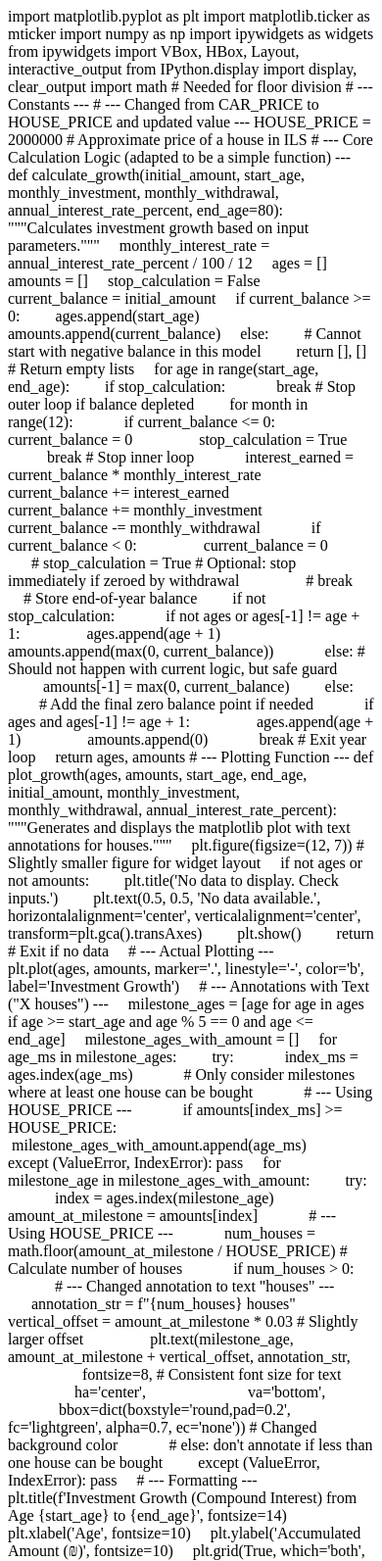
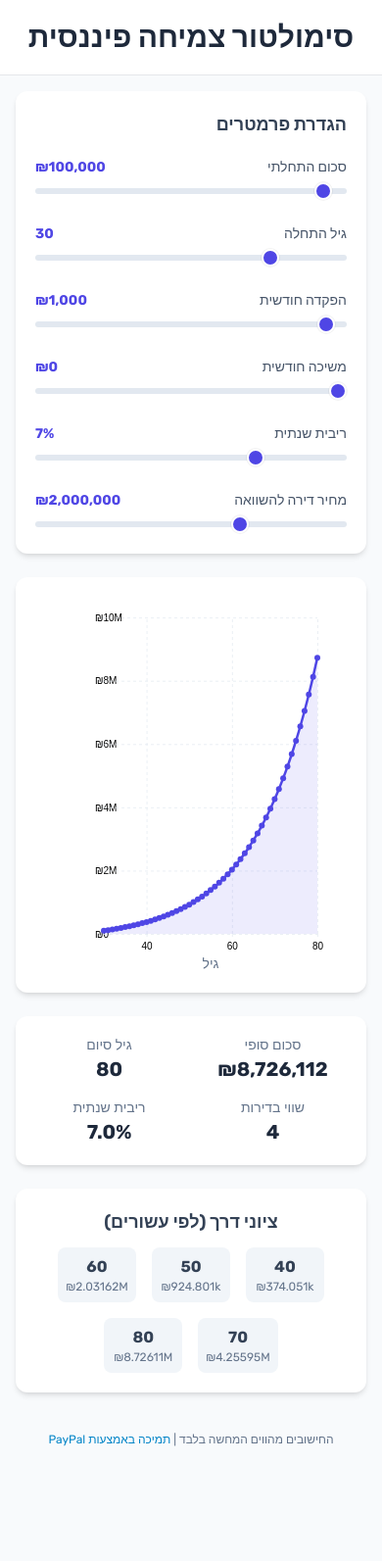
Before and after one commit to MeirLevin1/Investment-calculator, a plain HTML site: page index.html in a window 390 px wide. Shown: the top 1593 px of the page at 98% size. After the commit the page ends 1517 px from the top, so only its background shows below. Drawn offline with nearby package versions, Linux system fonts and the light colour scheme.

Commit message:
Update index.html

```diff
--- a/index.html
+++ b/index.html
@@ -1,220 +1,315 @@
-import matplotlib.pyplot as plt
-import matplotlib.ticker as mticker
-import numpy as np
-import ipywidgets as widgets
-from ipywidgets import VBox, HBox, Layout, interactive_output
-from IPython.display import display, clear_output
-import math # Needed for floor division
+<!DOCTYPE html>
+<html lang="he" dir="rtl">
+<head>
+    <meta charset="UTF-8">
+    <meta name="viewport" content="width=device-width, initial-scale=1.0">
+    <title>מחשבון צמיחת השקעות | סימולטור פיננסי</title>
+    <script src="https://cdn.tailwindcss.com"></script>
+    <script src="https://d3js.org/d3.v7.min.js"></script>
+    <link rel="preconnect" href="https://fonts.googleapis.com">
+    <link rel="preconnect" href="https://fonts.gstatic.com" crossorigin>
+    <link href="https://fonts.googleapis.com/css2?family=Rubik:wght@400;500;700&display=swap" rel="stylesheet">
+    <style>
+        body {
+            font-family: 'Rubik', sans-serif;
+            background-color: #f8fafc; /* Tailwind: slate-50 */
+        }
+        /* Custom Slider Styles */
+        .slider {
+            -webkit-appearance: none;
+            appearance: none;
+            width: 100%;
+            height: 6px;
+            background: #e2e8f0; /* slate-200 */
+            border-radius: 3px;
+            outline: none;
+            transition: opacity .2s;
+        }
+        .slider::-webkit-slider-thumb {
+            -webkit-appearance: none;
+            appearance: none;
+            width: 18px;
+            height: 18px;
+            background: #4f46e5; /* indigo-600 */
+            cursor: pointer;
+            border-radius: 50%;
+            border: 2px solid white;
+            box-shadow: 0 0 0 1px rgba(0,0,0,0.05);
+        }
+        .slider::-moz-range-thumb {
+            width: 18px;
+            height: 18px;
+            background: #4f46e5; /* indigo-600 */
+            cursor: pointer;
+            border-radius: 50%;
+            border: 2px solid white;
+            box-shadow: 0 0 0 1px rgba(0,0,0,0.05);
+        }
+        .ui-panel {
+            background-color: white;
+            padding: 1.25rem;
+            border-radius: 0.75rem;
+            box-shadow: 0 4px 6px -1px rgb(0 0 0 / 0.1), 0 2px 4px -2px rgb(0 0 0 / 0.1);
+        }
+        .tooltip {
+            position: absolute;
+            text-align: center;
+            padding: 8px;
+            font-size: 12px;
+            background: #1f2937; /* gray-800 */
+            color: white;
+            border: 0px;
+            border-radius: 8px;
+            pointer-events: none;
+            opacity: 0;
+            transition: opacity 0.2s;
+            direction: ltr;
+        }
+    </style>
+</head>
+<body class="bg-slate-50">
 
-# --- Constants ---
-# --- Changed from CAR_PRICE to HOUSE_PRICE and updated value ---
-HOUSE_PRICE = 2000000 # Approximate price of a house in ILS
+    <header class="py-5 text-center border-b bg-white sticky top-0 z-10">
+        <h1 class="text-3xl font-bold text-slate-800">סימולטור צמיחה פיננסית</h1>
+    </header>
 
-# --- Core Calculation Logic (adapted to be a simple function) ---
-def calculate_growth(initial_amount, start_age, monthly_investment, monthly_withdrawal, annual_interest_rate_percent, end_age=80):
-    """Calculates investment growth based on input parameters."""
-    monthly_interest_rate = annual_interest_rate_percent / 100 / 12
-    ages = []
-    amounts = []
-    stop_calculation = False
+    <main class="p-4 sm:p-6 lg:p-8 max-w-7xl mx-auto">
+        <div class="grid grid-cols-1 lg:grid-cols-3 gap-6">
 
-    current_balance = initial_amount
-    if current_balance >= 0:
-        ages.append(start_age)
-        amounts.append(current_balance)
-    else:
-        # Cannot start with negative balance in this model
-        return [], [] # Return empty lists
+            <!-- Input Controls Column -->
+            <div class="lg:col-span-1 ui-panel self-start lg:sticky lg:top-28">
+                <h2 class="text-lg font-semibold text-slate-700 mb-5">הגדרת פרמטרים</h2>
+                <div class="space-y-6">
+                    <div>
+                        <label for="initialAmountSlider" class="flex justify-between text-sm font-medium text-slate-600">
+                            <span>סכום התחלתי</span>
+                            <span id="initialAmountValue" class="font-semibold text-indigo-600"></span>
+                        </label>
+                        <input type="range" id="initialAmountSlider" min="0" max="2000000" step="5000" value="100000" class="slider mt-2">
+                    </div>
+                    <div>
+                        <label for="startAgeSlider" class="flex justify-between text-sm font-medium text-slate-600">
+                            <span>גיל התחלה</span>
+                            <span id="startAgeValue" class="font-semibold text-indigo-600"></span>
+                        </label>
+                        <input type="range" id="startAgeSlider" min="18" max="70" step="1" value="30" class="slider mt-2">
+                    </div>
+                    <div>
+                        <label for="monthlyInvestmentSlider" class="flex justify-between text-sm font-medium text-slate-600">
+                            <span>הפקדה חודשית</span>
+                             <span id="monthlyInvestmentValue" class="font-semibold text-indigo-600"></span>
+                        </label>
+                        <input type="range" id="monthlyInvestmentSlider" min="0" max="25000" step="500" value="1000" class="slider mt-2">
+                    </div>
+                    <div>
+                        <label for="monthlyWithdrawalSlider" class="flex justify-between text-sm font-medium text-slate-600">
+                            <span>משיכה חודשית</span>
+                            <span id="monthlyWithdrawalValue" class="font-semibold text-indigo-600"></span>
+                        </label>
+                        <input type="range" id="monthlyWithdrawalSlider" min="0" max="25000" step="500" value="0" class="slider mt-2">
+                    </div>
+                    <div>
+                        <label for="annualRateSlider" class="flex justify-between text-sm font-medium text-slate-600">
+                            <span>ריבית שנתית</span>
+                            <span id="annualRateValue" class="font-semibold text-indigo-600"></span>
+                        </label>
+                        <input type="range" id="annualRateSlider" min="0" max="25" step="0.1" value="7.0" class="slider mt-2">
+                    </div>
+                     <div>
+                        <label for="housePriceSlider" class="flex justify-between text-sm font-medium text-slate-600">
+                            <span>מחיר דירה להשוואה</span>
+                            <span id="housePriceValue" class="font-semibold text-indigo-600"></span>
+                        </label>
+                        <input type="range" id="housePriceSlider" min="500000" max="5000000" step="50000" value="2000000" class="slider mt-2">
+                    </div>
+                </div>
+            </div>
 
-    for age in range(start_age, end_age):
-        if stop_calculation:
-            break # Stop outer loop if balance depleted
+            <!-- Chart and Summary Column -->
+            <div class="lg:col-span-2 space-y-6">
+                <div id="chartContainerWrapper" class="ui-panel">
+                    <div id="chartContainer" class="w-full h-96">
+                       <svg id="growthChart" class="w-full h-full"></svg>
+                    </div>
+                </div>
+                <div id="summary" class="ui-panel grid grid-cols-2 md:grid-cols-4 gap-4 text-center">
+                    <!-- Summary data will be injected here -->
+                </div>
+                <div id="milestonePanel" class="ui-panel">
+                    <h2 class="text-lg font-semibold text-slate-700 mb-3 text-center">ציוני דרך (לפי עשורים)</h2>
+                    <div id="milestoneList" class="flex items-center justify-center gap-4 flex-wrap">
+                        <!-- Milestone data will be injected here -->
+                    </div>
+                </div>
+            </div>
+        </div>
+    </main>
 
-        for month in range(12):
-            if current_balance <= 0:
-                current_balance = 0
-                stop_calculation = True
-                break # Stop inner loop
+    <footer class="text-center text-xs text-slate-500 py-6">
+        החישובים מהווים המחשה בלבד |
+        <a href="https://paypal.me/YourPayPalUsername" target="_blank" rel="noopener noreferrer" class="text-sky-600 hover:underline">תמיכה באמצעות PayPal</a>
+    </footer>
 
-            interest_earned = current_balance * monthly_interest_rate
-            current_balance += interest_earned
-            current_balance += monthly_investment
-            current_balance -= monthly_withdrawal
+    <script>
+        // --- Core Calculation Logic ---
+        function calculateGrowth(params) {
+            const { initialAmount, startAge, monthlyInvestment, monthlyWithdrawal, annualRate } = params;
+            const monthlyInterestRate = annualRate / 100 / 12;
+            const data = [];
+            let stopCalculation = false;
+            let currentBalance = initialAmount;
 
-            if current_balance < 0:
-                current_balance = 0
-                # stop_calculation = True # Optional: stop immediately if zeroed by withdrawal
-                # break
+            if (currentBalance >= 0) {
+                data.push({ age: startAge, amount: currentBalance });
+            } else {
+                return [];
+            }
 
-        # Store end-of-year balance
-        if not stop_calculation:
-            if not ages or ages[-1] != age + 1:
-                ages.append(age + 1)
-                amounts.append(max(0, current_balance))
-            else: # Should not happen with current logic, but safe guard
-                 amounts[-1] = max(0, current_balance)
-        else:
-            # Add the final zero balance point if needed
-            if ages and ages[-1] != age + 1:
-                ages.append(age + 1)
-                amounts.append(0)
-            break # Exit year loop
+            for (let age = startAge; age < 80; age++) {
+                if (stopCalculation) break;
+                for (let month = 0; month < 12; month++) {
+                    if (currentBalance <= 0) {
+                        currentBalance = 0;
+                        stopCalculation = true;
+                        break;
+                    }
+                    currentBalance += (currentBalance * monthlyInterestRate) + monthlyInvestment - monthlyWithdrawal;
+                    if (currentBalance < 0) currentBalance = 0;
+                }
+                const currentAgeData = { age: age + 1, amount: Math.max(0, currentBalance) };
+                if (!stopCalculation) {
+                    data.push(currentAgeData);
+                } else {
+                    const lastDataPoint = data[data.length - 1];
+                    if(lastDataPoint.age < currentAgeData.age) data.push(currentAgeData);
+                    else lastDataPoint.amount = 0;
+                    break;
+                }
+            }
+            return data;
+        }
 
-    return ages, amounts
+        // --- D3 Plotting Function ---
+        function plotGrowth(data, params, tooltip) {
+            const { startAge, housePrice } = params;
+            const chartContainer = document.getElementById('chartContainer');
+            const svgEl = d3.select("#growthChart");
+            svgEl.selectAll("*").remove();
 
-# --- Plotting Function ---
-def plot_growth(ages, amounts, start_age, end_age, initial_amount, monthly_investment, monthly_withdrawal, annual_interest_rate_percent):
-    """Generates and displays the matplotlib plot with text annotations for houses."""
-    plt.figure(figsize=(12, 7)) # Slightly smaller figure for widget layout
+            if (!data || data.length === 0 || !chartContainer.clientWidth) {
+                svgEl.append("text").attr("x", "50%").attr("y", "50%").attr("text-anchor", "middle").attr("class", "fill-slate-500").text("התאם את הפרמטרים כדי להציג את התחזית");
+                return;
+            }
 
-    if not ages or not amounts:
-        plt.title('No data to display. Check inputs.')
-        plt.text(0.5, 0.5, 'No data available.', horizontalalignment='center', verticalalignment='center', transform=plt.gca().transAxes)
-        plt.show()
-        return # Exit if no data
+            const containerWidth = chartContainer.clientWidth;
+            const containerHeight = chartContainer.clientHeight;
+            const margin = { top: 20, right: 30, bottom: 40, left: 70 };
+            const width = containerWidth - margin.left - margin.right;
+            const height = containerHeight - margin.top - margin.bottom;
 
-    # --- Actual Plotting ---
-    plt.plot(ages, amounts, marker='.', linestyle='-', color='b', label='Investment Growth')
+            const g = svgEl.append("g").attr("transform", `translate(${margin.left},${margin.top})`);
+            const xScale = d3.scaleLinear().domain([startAge, 80]).range([0, width]);
+            const yScale = d3.scaleLinear().domain([0, Math.max(1, d3.max(data, d => d.amount) * 1.15, housePrice)]).range([height, 0]);
 
-    # --- Annotations with Text ("X houses") ---
-    milestone_ages = [age for age in ages if age >= start_age and age % 5 == 0 and age <= end_age]
-    milestone_ages_with_amount = []
-    for age_ms in milestone_ages:
-        try:
-            index_ms = ages.index(age_ms)
-            # Only consider milestones where at least one house can be bought
-            # --- Using HOUSE_PRICE ---
-            if amounts[index_ms] >= HOUSE_PRICE:
-                 milestone_ages_with_amount.append(age_ms)
-        except (ValueError, IndexError): pass
+            g.append("g").attr("transform", `translate(0,${height})`)
+                .call(d3.axisBottom(xScale).ticks(Math.max(2, Math.floor(width / 80))).tickFormat(d3.format("d")));
+            g.append("text").attr("text-anchor", "middle").attr("x", width / 2).attr("y", height + margin.bottom - 5).text("גיל").attr("class", "text-sm fill-slate-500");
 
-    for milestone_age in milestone_ages_with_amount:
-        try:
-            index = ages.index(milestone_age)
-            amount_at_milestone = amounts[index]
-            # --- Using HOUSE_PRICE ---
-            num_houses = math.floor(amount_at_milestone / HOUSE_PRICE) # Calculate number of houses
+            g.append("g").call(d3.axisLeft(yScale).ticks(5).tickFormat(d => `₪${d3.format("~s")(d).replace('G', 'B').replace('M','M')}`));
 
-            if num_houses > 0:
-                # --- Changed annotation to text "houses" ---
-                annotation_str = f"{num_houses} houses"
+            g.append("g").attr("class", "grid").attr("transform", `translate(0,${height})`).call(d3.axisBottom(xScale).tickSize(-height).tickFormat("").ticks(Math.max(2, Math.floor(width/80))));
+            g.append("g").attr("class", "grid").call(d3.axisLeft(yScale).tickSize(-width).tickFormat("").ticks(5));
+            d3.selectAll(".grid path").remove();
+            d3.selectAll(".grid line").attr("stroke", "#e2e8f0").attr("stroke-opacity", 0.7).attr("stroke-dasharray", "3 3");
 
-                vertical_offset = amount_at_milestone * 0.03 # Slightly larger offset
-                plt.text(milestone_age, amount_at_milestone + vertical_offset, annotation_str,
-                         fontsize=8, # Consistent font size for text
-                         ha='center',
-                         va='bottom',
-                         bbox=dict(boxstyle='round,pad=0.2', fc='lightgreen', alpha=0.7, ec='none')) # Changed background color
-            # else: don't annotate if less than one house can be bought
-        except (ValueError, IndexError): pass
+            const area = d3.area().x(d => xScale(d.age)).y0(height).y1(d => yScale(d.amount)).curve(d3.curveMonotoneX);
+            g.append("path").datum(data).attr("fill", "#4f46e5").attr("fill-opacity", 0.1).attr("d", area);
 
-    # --- Formatting ---
-    plt.title(f'Investment Growth (Compound Interest) from Age {start_age} to {end_age}', fontsize=14)
-    plt.xlabel('Age', fontsize=10)
-    plt.ylabel('Accumulated Amount (₪)', fontsize=10)
-    plt.grid(True, which='both', linestyle='--', linewidth=0.5)
+            const line = d3.line().x(d => xScale(d.age)).y(d => yScale(d.amount)).curve(d3.curveMonotoneX);
+            g.append("path").datum(data).attr("fill", "none").attr("stroke", "#4f46e5").attr("stroke-width", 2.5).attr("d", line);
 
-    ax = plt.gca()
-    ax.yaxis.set_major_formatter(mticker.FuncFormatter(lambda x, p: format(int(x), ',')))
+            g.selectAll(".dot").data(data).enter().append("circle").attr("fill", "#4f46e5")
+                .attr("cx", d => xScale(d.age)).attr("cy", d => yScale(d.amount)).attr("r", 3)
+                .on("mouseover", (event, d) => {
+                    tooltip.transition().duration(200).style("opacity", 1);
+                    tooltip.html(`גיל: ${d.age}<br/>סכום: ₪${d3.format(",.0f")(d.amount)}`)
+                        .style("left", (event.pageX + 10) + "px").style("top", (event.pageY - 15) + "px");
+                }).on("mouseout", () => tooltip.transition().duration(500).style("opacity", 0));
+        }
 
-    min_y = min(amounts) if amounts else 0
-    max_y = max(amounts) if amounts else 1
-    # --- Adjust max Y based on HOUSE_PRICE ---
-    if max_y < 1: max_y = 5 * HOUSE_PRICE # Adjust max Y if needed based on house price
-    ax.set_ylim(bottom=min(0, min_y * 1.1), top=max_y * 1.15) # Increased top padding
+        // --- Main App Logic ---
+        document.addEventListener('DOMContentLoaded', () => {
+            const tooltip = d3.select("body").append("div").attr("class", "tooltip");
+            const inputs = ['initialAmount', 'startAge', 'monthlyInvestment', 'monthlyWithdrawal', 'annualRate', 'housePrice'];
+            const params = {};
 
-    tick_start = start_age if start_age % 5 == 0 else start_age - (start_age % 5)
-    all_ticks = sorted(list(set(range(tick_start, end_age + 1, 5))))
-    plt.xticks(all_ticks, rotation=45, ha="right", fontsize=9)
-    plt.xlim(start_age, end_age)
+            inputs.forEach(id => {
+                const sliderInput = document.getElementById(id + 'Slider');
+                const valueDisplay = document.getElementById(id + 'Value');
 
-    # --- Final Amount Text (Still shows currency) ---
-    final_amount = amounts[-1] if amounts else 0
-    final_age_actual = ages[-1] if ages else end_age
-    final_amount_text = f"Final Amount:\n₪{final_amount:,.2f}" # Keep final amount in currency
-    text_x_pos = final_age_actual * 0.98 if final_age_actual > start_age else start_age + (end_age - start_age) * 0.02
-    text_y_pos = final_amount * 0.7 if final_amount > 0 else max_y * 0.1
+                const updateValueDisplay = (val) => {
+                    const formatter = new Intl.NumberFormat('he-IL', { maximumFractionDigits: 1 });
+                    valueDisplay.textContent = formatter.format(val);
+                    if (id === 'annualRate') valueDisplay.textContent += '%';
+                    if (['initialAmount', 'monthlyInvestment', 'monthlyWithdrawal', 'housePrice'].includes(id)) {
+                        valueDisplay.textContent = '₪' + valueDisplay.textContent;
+                    }
+                };
 
-    # Check if the last age is a milestone to avoid overlap with house annotations
-    is_last_milestone_annotated = False
-    if final_age_actual in milestone_ages_with_amount:
-         is_last_milestone_annotated = True
+                sliderInput.addEventListener('input', e => {
+                    updateValueDisplay(e.target.value);
+                    updateApp();
+                });
+                updateValueDisplay(sliderInput.value);
+            });
 
-    if final_amount > 0.01 and not is_last_milestone_annotated:
-        plt.text(text_x_pos, text_y_pos, final_amount_text,
-                 fontsize=9, ha='right',
-                 bbox=dict(boxstyle='round,pad=0.5', fc='yellow', alpha=0.7))
-    elif final_amount <= 0.01 and final_age_actual > start_age:
-         plt.text(final_age_actual, max_y * 0.1, f"Balance depleted at Age {final_age_actual}",
-                  fontsize=9, ha='center', va='center', color='red',
-                  bbox=dict(boxstyle='round,pad=0.5', fc='white', alpha=0.7))
+            const updateApp = () => {
+                inputs.forEach(id => { params[id] = parseFloat(document.getElementById(id + 'Slider').value) || 0; });
+                const growthData = calculateGrowth(params);
+                plotGrowth(growthData, params, tooltip);
+                updateSummaryAndMilestones(params, growthData);
+            };
 
-    plt.tight_layout()
-    plt.show()
+            function createSummaryStat(label, value) {
+                return `<div><div class="text-sm text-slate-500">${label}</div><div class="text-xl font-semibold text-slate-800">${value}</div></div>`;
+            }
 
-    # --- Print Summary ---
-    print(f"\n--- Summary ---")
-    print(f"Initial: ₪{initial_amount:,.2f} | Start Age: {start_age}")
-    print(f"Monthly Deposit: ₪{monthly_investment:,.2f} | Monthly Withdrawal: ₪{monthly_withdrawal:,.2f}")
-    # --- Updated summary with HOUSE_PRICE ---
-    print(f"Annual Rate: {annual_interest_rate_percent}% | Assumed House Price: ₪{HOUSE_PRICE:,.0f}")
-    if amounts:
-        print(f"Final Amount at Age {final_age_actual}: ₪{final_amount:,.2f}")
-        # Also show final house count in summary
-        # --- Using HOUSE_PRICE ---
-        final_houses = math.floor(final_amount / HOUSE_PRICE)
-        if final_houses > 0:
-             # --- Changed summary to text "houses" ---
-            print(f"Equivalent to approx. {final_houses} houses")
-    else:
-        print("No final amount data to display.")
+            function createMilestoneStat(age, amount) {
+                return `<div class="text-center p-2 rounded-lg bg-slate-100 min-w-[80px]"><div class="text-base font-semibold text-slate-700">${age}</div><div class="text-xs text-slate-500">${amount}</div></div>`;
+            }
 
+            function updateSummaryAndMilestones(params, data) {
+                 const summaryContainer = document.getElementById('summary');
+                 const milestoneContainer = document.getElementById('milestoneList');
+                 summaryContainer.innerHTML = '';
+                 milestoneContainer.innerHTML = '';
 
-# --- Create Widgets ---
-style = {'description_width': 'initial'} # Allow longer descriptions
-layout = Layout(width='auto', margin='5px') # Adjust width and margin
+                 if (!data || data.length === 0) return;
 
-initial_amount_w = widgets.FloatText(value=100000, description="Initial Amount (₪):", style=style, layout=layout, step=1000)
-start_age_w = widgets.IntText(value=30, description="Start Age:", style=style, layout=layout, step=1)
-monthly_investment_w = widgets.FloatText(value=1000, description="Monthly Deposit (₪):", style=style, layout=layout, step=100)
-monthly_withdrawal_w = widgets.FloatText(value=0, description="Monthly Withdrawal (₪):", style=style, layout=layout, step=100)
-annual_rate_w = widgets.FloatText(value=7.0, description="Annual Rate (%):", style=style, layout=layout, step=0.1)
-# end_age_w = widgets.IntText(value=80, description="End Age:", style=style, layout=layout) # Optional: make end_age interactive too
+                 const finalData = data[data.length - 1];
+                 const finalAmount = finalData.amount;
+                 const finalHouses = Math.floor(finalAmount / params.housePrice);
 
-# --- Output Widget for the plot ---
-plot_output = widgets.Output()
+                 summaryContainer.innerHTML += createSummaryStat('סכום סופי', `₪${d3.format(",.0f")(finalAmount)}`);
+                 summaryContainer.innerHTML += createSummaryStat('גיל סיום', finalData.age);
+                 summaryContainer.innerHTML += createSummaryStat('שווי בדירות', finalHouses > 0 ? `${finalHouses}` : '0');
+                 summaryContainer.innerHTML += createSummaryStat('ריבית שנתית', `${params.annualRate.toFixed(1)}%`);
 
-# --- Define the function to be called on widget changes ---
-def update_plot(initial, age, invest, withdraw, rate):
-    """Clears output, recalculates, and replots."""
-    with plot_output:
-        clear_output(wait=True) # Clear previous plot before drawing new one
-        # Use fixed end_age=80 for now, or pass end_age_w.value if widget is added
-        ages_data, amounts_data = calculate_growth(initial, age, invest, withdraw, rate, end_age=80)
-        plot_growth(ages_data, amounts_data, age, 80, initial, invest, withdraw, rate) # Pass all params for summary
+                 const milestoneAges = [40, 50, 60, 70, 80];
+                 milestoneAges.forEach(age => {
+                     if (age >= params.startAge) {
+                         const ageData = data.find(d => d.age === age);
+                         const amount = ageData ? ageData.amount : 0;
+                         const amountFormatted = `₪${d3.format("~s")(amount).replace('M', 'M').replace('k','k').replace('G','B')}`;
+                         milestoneContainer.innerHTML += createMilestoneStat(`${age}`, amountFormatted);
+                     }
+                 });
+            }
 
-# --- Link Widgets to the Update Function ---
-# Use interactive_output to connect the widgets to the update function.
-# The update function will run whenever any of the linked widget values change.
-ui = VBox([
-    HBox([initial_amount_w, start_age_w]),
-    HBox([monthly_investment_w, monthly_withdrawal_w]),
-    HBox([annual_rate_w]),
-    plot_output # The area where the plot will appear
-])
-
-# Define the interactive linkage
-interactive_plot = interactive_output(update_plot, {
-    'initial': initial_amount_w,
-    'age': start_age_w,
-    'invest': monthly_investment_w,
-    'withdraw': monthly_withdrawal_w,
-    'rate': annual_rate_w
-    # 'end': end_age_w # Add if end_age widget is used
-})
-
-# --- Display the UI ---
-print("Adjust the values below to see the graph update:")
-display(ui)
-# Trigger the initial plot calculation
-update_plot(initial_amount_w.value, start_age_w.value, monthly_investment_w.value, monthly_withdrawal_w.value, annual_rate_w.value)
+            updateApp();
+            // Use ResizeObserver for responsive chart redrawing
+            new ResizeObserver(updateApp).observe(document.getElementById('chartContainerWrapper'));
+        });
+    </script>
+</body>
+</html>
```
